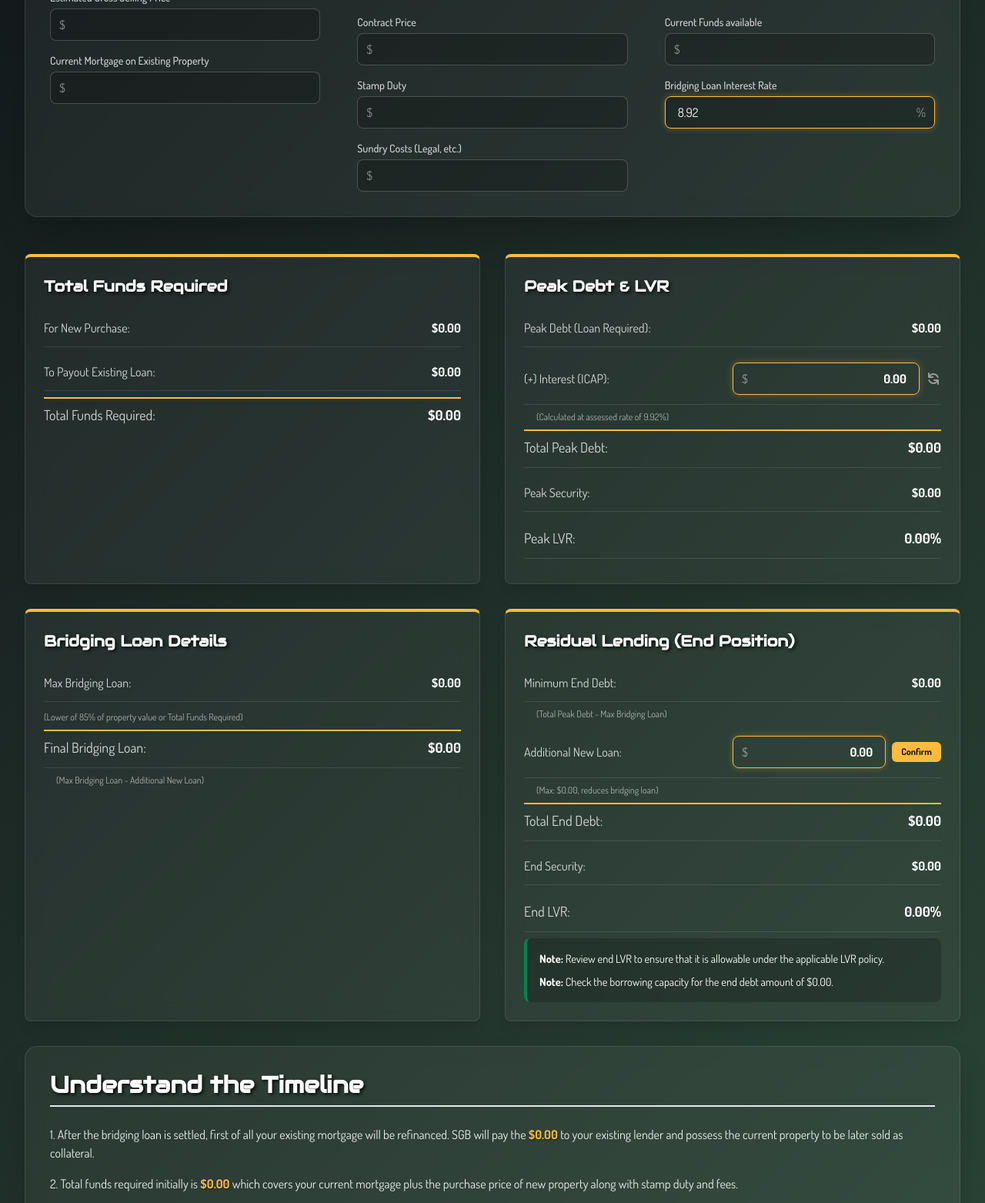
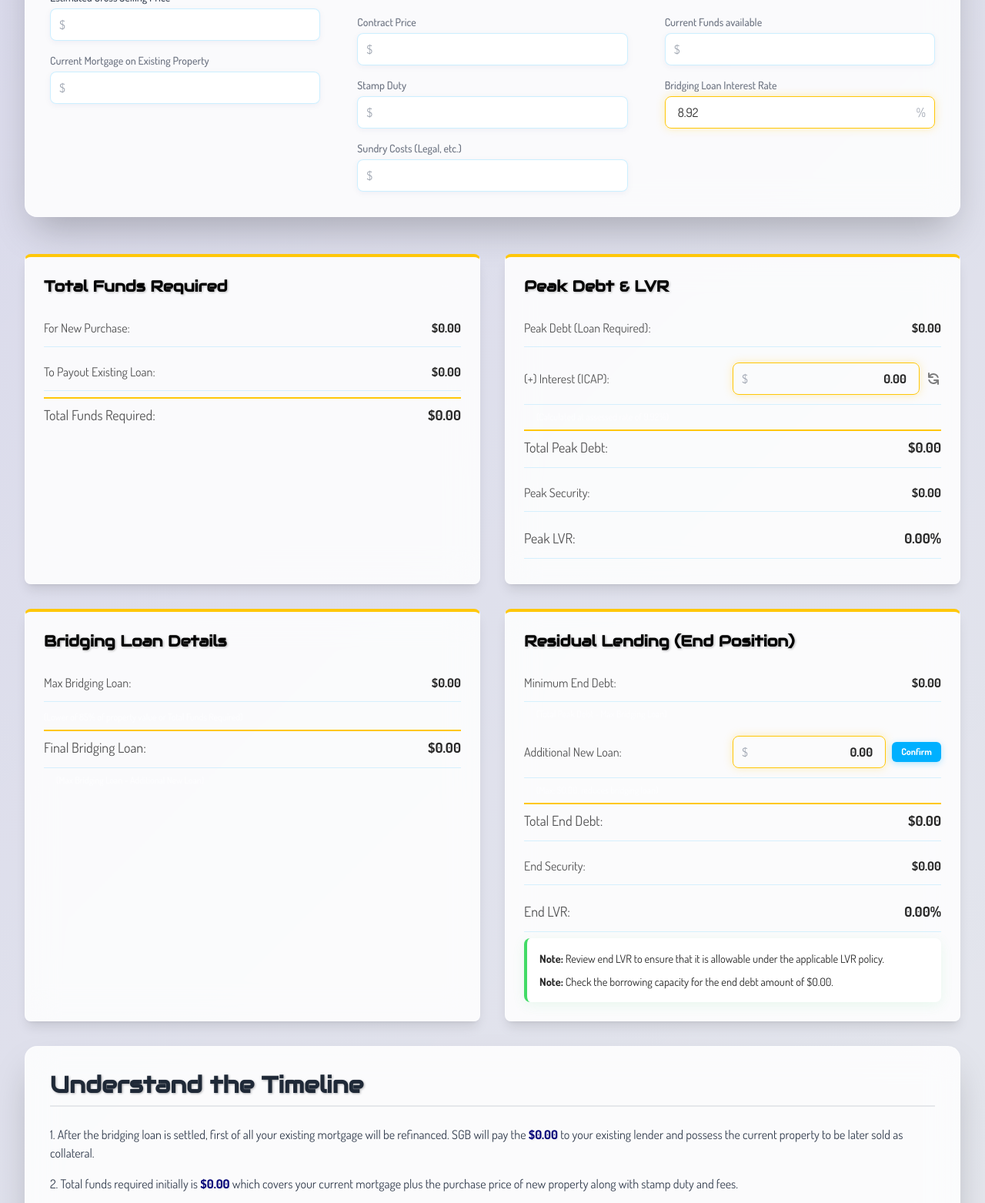
Before and after one commit to BABINATION/SGB_Bridging_Assistant, a plain HTML site: page index.html in a window 1280 px wide. Shown: the part 324-1887 px from the top of the page at 77% size. Drawn offline with nearby package versions, Linux system fonts and the light colour scheme.

Commit message:
color scheme change

```diff
--- a/index.html
+++ b/index.html
@@ -26,8 +26,11 @@
     }
     /* Ensure title is visible even if fonts fail to load */
     h1 {
-      color: #FFBB3D !important;
-      text-shadow: 2px 2px 4px rgba(0, 0, 0, 0.8);
+      color: #42db66 !important;
+      text-shadow:
+        2px 2px 0px #2D4839,
+        4px 4px 0px #2D4839,
+        6px 6px 0px #2D4839;
     }
   </style>
 
@@ -53,11 +56,11 @@
     <!-- Header -->
     <header class="text-center mb-12">
       <h1
-        class="font-display text-5xl sm:text-6xl md:text-7xl font-bold text-brand-yellow pb-4 drop-shadow-lg"
+        class="font-display text-5xl sm:text-6xl md:text-7xl font-bold pb-4 drop-shadow-lg"
       >
         SGB Bridging Assistant
       </h1>
-      <p class="mt-4 text-white/70 text-lg">
+      <p class="mt-4 text-gray-600 text-lg">
         Understand your bridging loan funding structure
       </p>
     </header>
@@ -70,7 +73,7 @@
         <!-- Property Being Sold Section -->
         <div>
                      <h2
-            class="font-display text-2xl font-bold text-white border-b-2 border-brand-yellow/50 pb-2 mb-6"
+             class="font-display text-2xl font-bold text-gray-800 border-b-2 border-brand-yellow/50 pb-2 mb-6"
            >
              Property Being Sold
            </h2>
@@ -78,7 +81,7 @@
             <div>
                              <label
                  for="selling-price"
-                class="block text-sm font-medium text-white/80 mb-1"
+                 class="block text-sm font-medium text-gray-700 mb-1"
                  >Estimated Gross Selling Price</label
                >
               <div class="relative">
--- a/styles.css
+++ b/styles.css
@@ -1,41 +1,67 @@
 /* Base + typography */
 body {
     font-family: 'Dosis', sans-serif;
-    background: linear-gradient(135deg, #121619, #2D4839);
-    color: #fdfdf8;
+    background: linear-gradient(135deg, rgba(0, 0, 121, 0.15), rgba(0, 26, 77, 0.1));
+    color: #2a2a2a;
   }
   .font-display {
     font-family: 'Audiowide', 'Arial Black', 'Helvetica Bold', sans-serif;
-    text-shadow: 2px 2px 4px rgba(0, 0, 0, 0.8);
+    text-shadow: 1px 1px 3px rgba(0, 0, 0, 0.3);
+  }
+
+  /* Main heading - Green to match SGB logo */
+  h1.font-display {
+    color: #42db66 !important;
+    text-shadow:
+      2px 2px 0px #2D4839,
+      4px 4px 0px #2D4839,
+      6px 6px 0px #2D4839;
   }
 
   /* Cards and inputs */
   .glass-card {
-    background: rgba(255, 255, 255, 0.05);
-    backdrop-filter: blur(12px);
-    -webkit-backdrop-filter: blur(12px);
-    border: 1px solid rgba(255, 255, 255, 0.1);
+    background: rgba(255, 255, 255, 0.85);
+    backdrop-filter: blur(20px);
+    -webkit-backdrop-filter: blur(20px);
+    border: 1px solid rgba(255, 255, 255, 0.3);
+    box-shadow:
+      0 8px 32px rgba(0, 0, 121, 0.1),
+      0 4px 16px rgba(0, 0, 121, 0.05),
+      inset 0 1px 0 rgba(255, 255, 255, 0.4);
+    transition: all 0.3s ease;
+  }
+
+  .glass-card:hover {
+    transform: translateY(-2px);
+    box-shadow:
+      0 12px 40px rgba(0, 0, 121, 0.15),
+      0 6px 20px rgba(0, 0, 121, 0.08),
+      inset 0 1px 0 rgba(255, 255, 255, 0.5);
   }
   .input-field {
-    background-color: rgba(0, 0, 0, 0.2);
-    border: 1px solid rgba(255, 255, 255, 0.2);
-    color: #fdfdf8;
+    background-color: rgba(255, 255, 255, 0.9);
+    border: 1px solid rgba(0, 176, 255, 0.2);
+    color: #2a2a2a;
     transition: all 0.3s ease;
     font-family: 'Dosis', sans-serif;
+    box-shadow: 0 2px 8px rgba(0, 0, 121, 0.05);
   }
   .input-field::placeholder {
-    color: rgba(255, 255, 255, 0.4);
+    color: rgba(42, 42, 42, 0.5);
   }
   .input-field:focus {
     outline: none;
-    background-color: rgba(0, 0, 0, 0.3);
+    background-color: rgba(255, 255, 255, 1);
+    border-color: #00b0ff;
+    box-shadow: 0 4px 16px rgba(0, 176, 255, 0.2);
   }
   .has-input {
-    border-color: #FFBB3D !important;
-    box-shadow: 0 0 8px rgba(255, 187, 61, 0.3);
+    border-color: #ffc709 !important;
+    box-shadow: 0 0 12px rgba(255, 199, 9, 0.3);
   }
   .info-card {
-    border-top: 4px solid #FFBB3D;
+    border-top: 4px solid #ffc709;
+    box-shadow: 0 4px 20px rgba(255, 199, 9, 0.15);
   }
 
   /* Results list */
@@ -44,21 +70,21 @@ body {
     justify-content: space-between;
     align-items: center;
     padding: 0.75rem 0;
-    border-bottom: 1px solid rgba(255, 255, 255, 0.1);
+    border-bottom: 1px solid rgba(0, 176, 255, 0.15);
   }
   .result-item:last-child {
     border-bottom: none;
   }
   .result-label {
     font-weight: 400;
-    color: rgba(255, 255, 255, 0.8);
+    color: rgba(42, 42, 42, 0.8);
   }
   .result-value {
     font-weight: 700;
-    color: #ffffff;
+    color: #2a2a2a;
   }
   .result-total {
-    border-top: 2px solid #FFBB3D;
+    border-top: 2px solid #ffc709;
     margin-top: 8px;
     padding-top: 8px;
     font-size: 1.125rem; /* text-lg */
@@ -70,7 +96,7 @@ body {
     border: 1px solid transparent;
     text-align: right;
     font-weight: 700;
-    color: #ffffff;
+    color: #2a2a2a;
     width: 100%;
     border-radius: 0.5rem;
     padding-left: 1.75rem;
@@ -80,75 +106,110 @@ body {
     transition: all 0.3s ease;
   }
   .editable-input:focus {
-    background-color: rgba(0, 0, 0, 0.3);
+    background-color: rgba(0, 176, 255, 0.08);
     outline: none;
+    border-color: #00b0ff;
+    box-shadow: 0 2px 8px rgba(0, 176, 255, 0.15);
   }
 
   /* LVR warnings + info boxes */
   .lvr-warning-text {
-    color: #FFBB3D;
-    text-shadow: 0 0 5px rgba(255, 187, 61, 0.5);
+    color: #ff0065;
+    text-shadow: 0 0 3px rgba(255, 0, 101, 0.3);
   }
   .lvr-alert-box {
     margin-top: 1rem;
     padding: 1rem;
-    background: rgba(255, 187, 61, 0.1);
-    backdrop-filter: blur(5px);
-    -webkit-backdrop-filter: blur(5px);
-    border: 1px solid rgba(255, 187, 61, 0.3);
-    color: #FFBB3D;
+    background: rgba(255, 255, 255, 0.9);
+    backdrop-filter: blur(10px);
+    -webkit-backdrop-filter: blur(10px);
+    border: 1px solid rgba(255, 0, 101, 0.2);
+    color: #ff0065;
     border-radius: 0.5rem;
+    box-shadow: 0 4px 16px rgba(255, 0, 101, 0.1);
   }
   .note-box {
     margin-top: 1rem;
     padding: 1rem;
-    background: rgba(0, 0, 0, 0.2);
-    border-left: 4px solid #08814B;
+    background: rgba(255, 255, 255, 0.9);
+    border-left: 4px solid #42db66;
     border-radius: 0.5rem;
     font-size: 0.9rem;
+    box-shadow: 0 4px 16px rgba(66, 219, 102, 0.1);
   }
 
   /* Buttons */
   .confirm-btn {
-    background-color: #FFBB3D;
-    color: #121619;
+    background-color: #00b0ff;
+    color: #ffffff;
     padding: 0.25rem 0.75rem;
     border-radius: 0.375rem;
     font-size: 0.75rem;
     font-weight: bold;
     margin-left: 0.5rem;
-    transition: background-color 0.2s;
+    transition: all 0.3s ease;
     cursor: pointer;
+    box-shadow: 0 2px 8px rgba(0, 176, 255, 0.3);
   }
   .confirm-btn:hover {
-    background-color: #ffca64;
+    background-color: #0099e6;
+    transform: translateY(-1px);
+    box-shadow: 0 4px 12px rgba(0, 176, 255, 0.4);
   }
   .reset-btn {
     cursor: pointer;
     margin-left: 0.5rem;
-    color: rgba(255, 255, 255, 0.5);
-    transition: color 0.2s;
+    color: rgba(42, 42, 42, 0.6);
+    transition: all 0.3s ease;
   }
   .reset-btn:hover {
-    color: #FFBB3D;
+    color: #ffc709;
+    transform: scale(1.05);
   }
 
-  /* Timeline section styling - ensure all highlighted values use consistent yellow */
+  /* Timeline section styling - ensure all highlighted values use consistent midnight blue */
   #timeline-section strong.text-brand-yellow {
-    color: #FFBB3D !important;
-    text-shadow: 1px 1px 2px rgba(0, 0, 0, 0.5);
+    color: #000079 !important;
+    text-shadow: 1px 1px 2px rgba(0, 0, 0, 0.1);
   }
 
   /* Alternative approach - target all strong elements in timeline that contain numbers/currency */
   #timeline-section strong {
-    color: #FFBB3D !important;
-    text-shadow: 1px 1px 2px rgba(0, 0, 0, 0.5);
+    color: #000079 !important;
+    text-shadow: 1px 1px 2px rgba(0, 0, 0, 0.1);
   }
 
   /* Ensure all currency and percentage values in timeline are highlighted */
   #timeline-section .text-brand-yellow,
   #timeline-section strong,
   #timeline-section .lvr-warning-text {
-    color: #FFBB3D !important;
-    text-shadow: 1px 1px 2px rgba(0, 0, 0, 0.5);
+    color: #000079 !important;
+    text-shadow: 1px 1px 2px rgba(0, 0, 0, 0.1);
   }
+
+  /* Global text color overrides for light background */
+  .text-white\/70,
+  .text-white\/80,
+  .text-white\/90 {
+    color: #6b7280 !important;
+  }
+
+  .text-white\/50 {
+    color: #9ca3af !important;
+  }
+
+  /* Section headings */
+  h2.font-display {
+    color: #1f2937 !important;
+  }
+
+  /* Panel topic headings - make them black for better contrast */
+  .info-card h3.font-display {
+    color: #000000 !important;
+    font-weight: 700;
+  }
+
+  /* Timeline text */
+  #timeline-list {
+    color: #374151 !important;
+  }
--- a/tailwind-config.js
+++ b/tailwind-config.js
@@ -4,11 +4,12 @@ tailwind.config = {
   theme: {
     extend: {
       colors: {
-        'brand-yellow': '#FFBB3D',
-        'brand-dark': '#121619',
-        'brand-green-dark': '#2D4839',
-        'brand-green-bright': '#08814B',
-        'brand-paper': '#fdfdf8',
+        'brand-yellow': '#ffc709',
+        'brand-blue': '#00b0ff',
+        'brand-red': '#ff0065',
+        'brand-green': '#42db66',
+        'brand-dark': '#000079',
+        'brand-paper': '#ffffff',
       },
     },
   },
```
Lines whose indentation alone changed are shown as unchanged.
